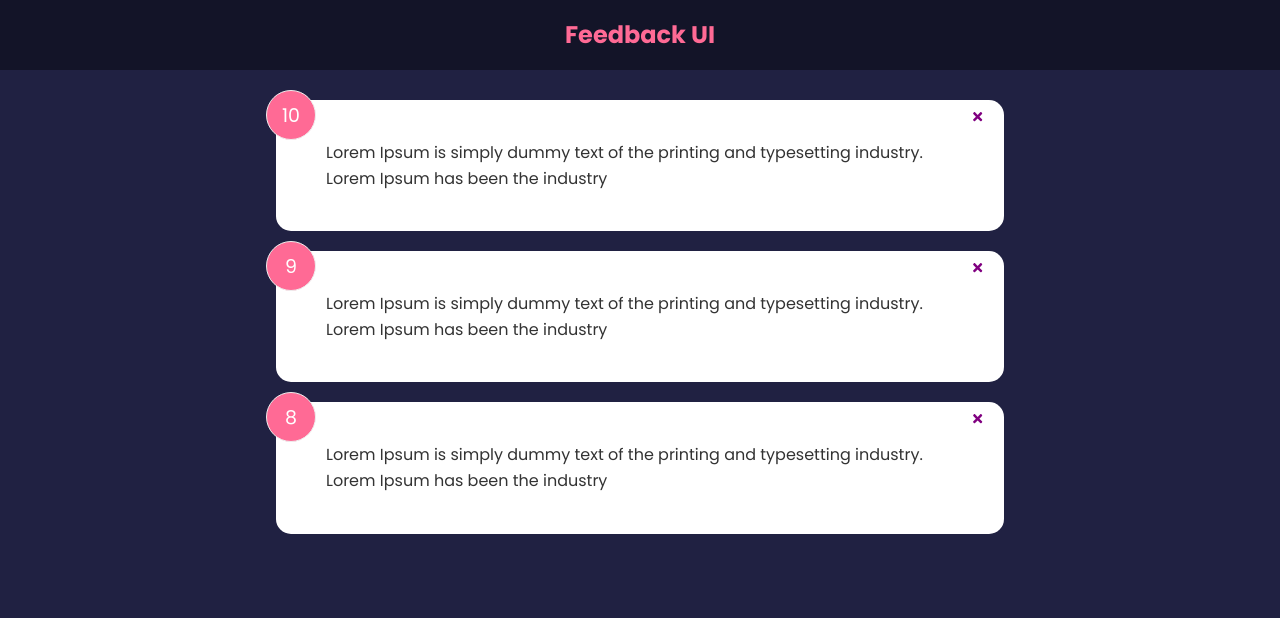
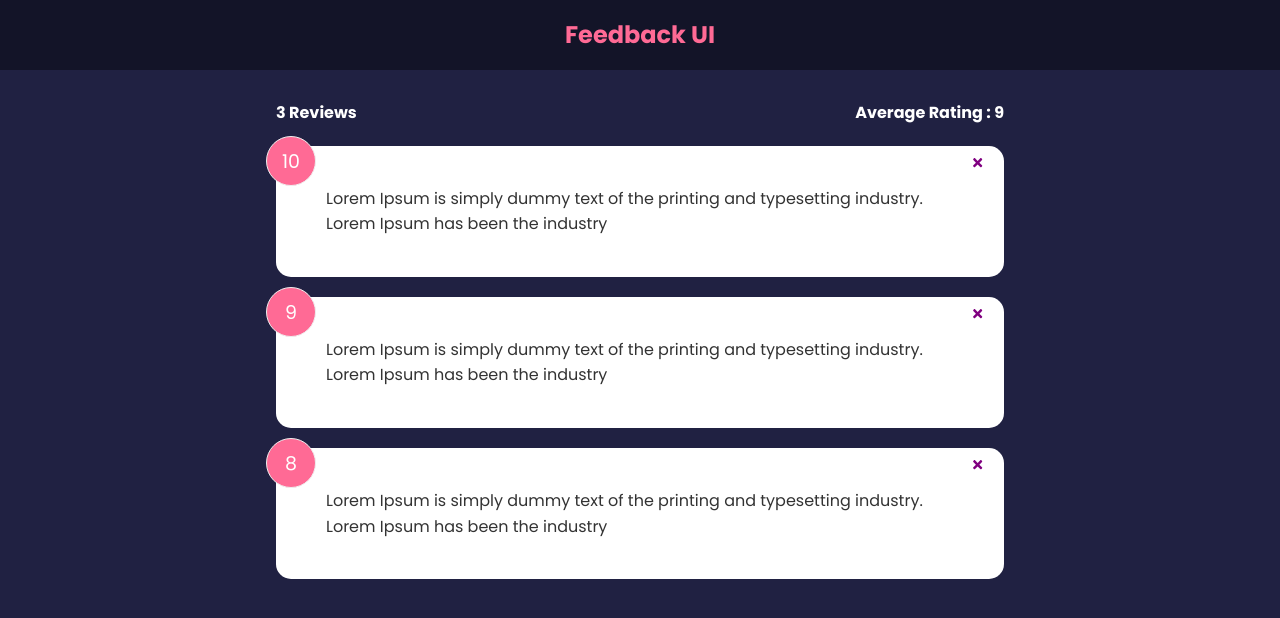
Before and after one commit to Anirudh-koushik-99/Feedback-app, a React (Create React App) app: page / in a window 1280 px wide. Shown: the top 618 px of the page. Built offline with nearby package versions, Linux system fonts and the light colour scheme.

Commit message:
stats component

```diff
--- a/src/App.js
+++ b/src/App.js
@@ -4,6 +4,7 @@
 import FeedbackList from "./components/FeedbackList";
 import FeedbackData from "./data/FeedbackData";
 import Card from "./components/shared/Card";
+import FeedbackStats from "./components/FeedbackStats";
 
 function App({handleDelete}) {
 
@@ -21,6 +22,9 @@
     <>
       <Header />
       <div className="container">
+        <FeedbackStats
+          feedback={feedback}
+        />
         <FeedbackList
           feedback={feedback}
           handleDelete={deleteFeedback}
--- /dev/null
+++ b/src/components/FeedbackStats.jsx
@@ -0,0 +1,26 @@
+import PropTypes from 'prop-types'
+
+
+function FeedbackStats({ feedback }) {
+
+  //Calculate Ratings Average
+  let average =
+    feedback.reduce((acc, cur) => {
+      return acc + cur.rating;
+    }, 0) / feedback.length;
+
+    average = average.toFixed(1).replace(/[.,]0$/,'')
+
+  return (
+    <div className="feedback-stats">
+      <h4>{feedback.length} Reviews</h4>
+      <h4>Average Rating : {isNaN(average) ?  0 : average}</h4>
+    </div>
+  );
+}
+
+FeedbackStats.protoTypes={
+    feedback: PropTypes.array.isRequired
+}
+
+export default FeedbackStats;
```
